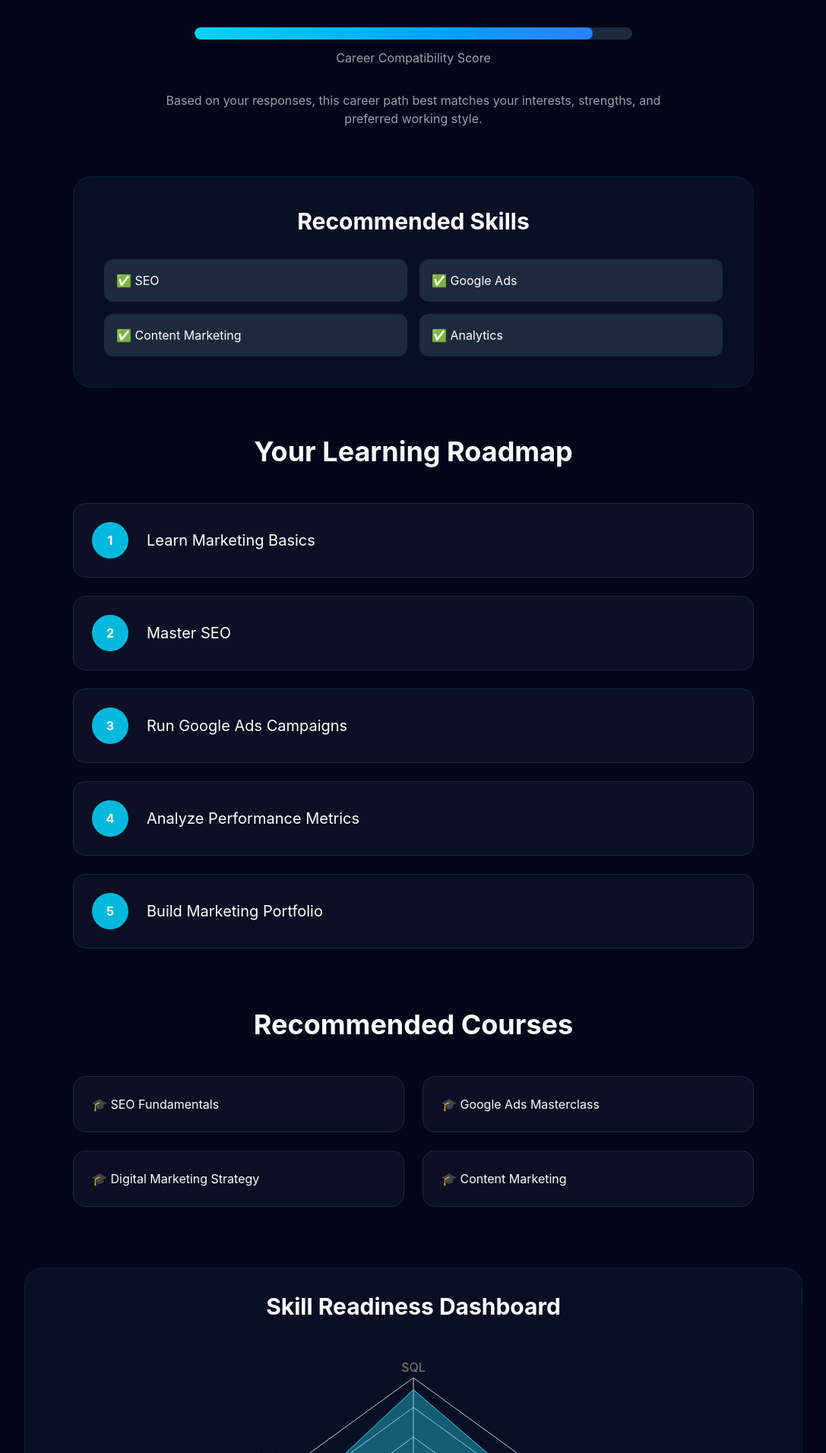
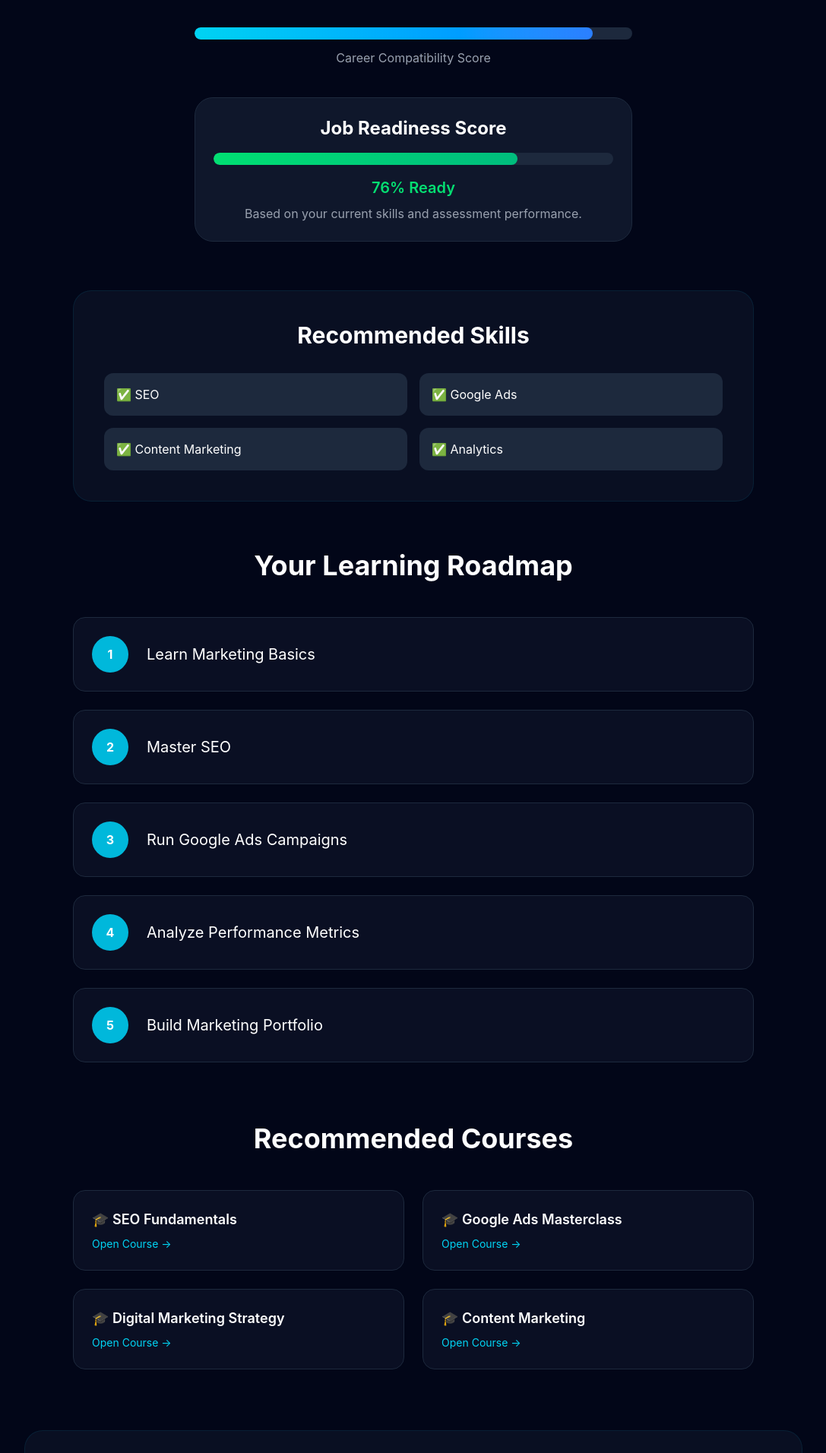
Before and after one commit to mohammadrafi312/skillsync-ai, a React (Vite) app: page /results in a window 1280 px wide. Shown: the part 288-2200 px from the top of the page at 76% size, without its empty margins (96-1183 px from the left). Built offline with nearby package versions, Linux system fonts and the light colour scheme.

Commit message:
Added job readiness score and learning resources

```diff
--- a/src/pages/Assessment.jsx
+++ b/src/pages/Assessment.jsx
@@ -15,7 +15,12 @@ export default function Assessment() {
     },
     {
       question: "What type of work do you prefer?",
-      options: ["Building Apps", "Creative Design", "Analyzing Data", "Selling Products"],
+      options: [
+        "Building Apps",
+        "Creative Design",
+        "Analyzing Data",
+        "Selling Products",
+      ],
     },
     {
       question: "Which tool would you like to master?",
@@ -24,6 +29,46 @@ export default function Assessment() {
     {
       question: "What excites you most?",
       options: ["Software", "Design", "Insights", "Growth"],
+    },
+    {
+      question: "How do you prefer to solve problems?",
+      options: ["Programming", "Creativity", "Data", "Communication"],
+    },
+    {
+      question: "Which environment do you enjoy?",
+      options: [
+        "Tech Teams",
+        "Creative Studios",
+        "Research Teams",
+        "Business Teams",
+      ],
+    },
+    {
+      question: "What motivates you most?",
+      options: [
+        "Building Products",
+        "Creating Designs",
+        "Finding Insights",
+        "Growing Brands",
+      ],
+    },
+    {
+      question: "Which skill sounds most interesting?",
+      options: [
+        "Web Development",
+        "UI Design",
+        "Machine Learning",
+        "Digital Marketing",
+      ],
+    },
+    {
+      question: "Where do you see yourself in 5 years?",
+      options: [
+        "Software Engineer",
+        "UI/UX Designer",
+        "Data Scientist",
+        "Marketing Manager",
+      ],
     },
   ];
 
@@ -39,42 +84,73 @@ export default function Assessment() {
   const handleAnswer = (option) => {
     const updated = { ...scores };
 
+    // Software
     if (
-      option === "Coding" ||
-      option === "Programming" ||
-      option === "Building Apps" ||
-      option === "VS Code" ||
-      option === "Software"
+      [
+        "Coding",
+        "Programming",
+        "Building Apps",
+        "VS Code",
+        "Software",
+        "Tech Teams",
+        "Building Products",
+        "Web Development",
+        "Software Engineer",
+      ].includes(option)
     ) {
       updated.software += 1;
     }
 
+    // Data
     if (
-      option === "Data Analysis" ||
-      option === "Statistics" ||
-      option === "Analyzing Data" ||
-      option === "Power BI" ||
-      option === "Insights"
+      [
+        "Data Analysis",
+        "Statistics",
+        "Analyzing Data",
+        "Power BI",
+        "Insights",
+        "Data",
+        "Research Teams",
+        "Finding Insights",
+        "Machine Learning",
+        "Data Scientist",
+      ].includes(option)
     ) {
       updated.data += 1;
     }
 
+    // Design
     if (
-      option === "Designing" ||
-      option === "UI/UX" ||
-      option === "Creative Design" ||
-      option === "Figma" ||
-      option === "Design"
+      [
+        "Designing",
+        "UI/UX",
+        "Creative Design",
+        "Figma",
+        "Design",
+        "Creativity",
+        "Creative Studios",
+        "Creating Designs",
+        "UI Design",
+        "UI/UX Designer",
+      ].includes(option)
     ) {
       updated.design += 1;
     }
 
+    // Marketing
     if (
-      option === "Marketing" ||
-      option === "Business" ||
-      option === "Selling Products" ||
-      option === "Google Ads" ||
-      option === "Growth"
+      [
+        "Marketing",
+        "Business",
+        "Selling Products",
+        "Google Ads",
+        "Growth",
+        "Communication",
+        "Business Teams",
+        "Growing Brands",
+        "Digital Marketing",
+        "Marketing Manager",
+      ].includes(option)
     ) {
       updated.marketing += 1;
     }
@@ -95,7 +171,6 @@ export default function Assessment() {
 
   return (
     <div className="min-h-screen bg-slate-950 text-white flex flex-col justify-center items-center px-6">
-
       <h1 className="text-5xl font-bold mb-6">
         Career Assessment
       </h1>
@@ -105,7 +180,6 @@ export default function Assessment() {
       </p>
 
       <div className="w-full max-w-2xl">
-
         <div className="bg-slate-800 h-3 rounded-full mb-8">
           <div
             className="bg-cyan-400 h-3 rounded-full transition-all duration-500"
@@ -120,21 +194,17 @@ export default function Assessment() {
         </h2>
 
         <div className="grid gap-4">
-
           {questions[current].options.map((option) => (
             <button
               key={option}
               onClick={() => handleAnswer(option)}
-              className="p-5 bg-slate-900 rounded-2xl border border-slate-700 hover:border-cyan-400 hover:scale-105 transition"
+              className="p-5 bg-slate-900 rounded-2xl border border-slate-700 hover:border-cyan-400 hover:scale-105 transition-all duration-300"
             >
               {option}
             </button>
           ))}
-
         </div>
-
       </div>
-
     </div>
   );
 }
--- a/src/pages/Results.jsx
+++ b/src/pages/Results.jsx
@@ -11,17 +11,29 @@ export default function Results() {
       design: 0,
       marketing: 0,
     };
-
 let career = "Data Analyst";
 let match = "94%";
+let readiness = "78%";
 
   let skills = ["SQL", "Power BI", "Python", "Excel"];
 
   let courses = [
-    "SQL for Beginners",
-    "Power BI Dashboard Masterclass",
-    "Python for Data Analysis",
-    "Advanced Excel",
+  {
+    title: "SQL for Beginners",
+    link: "https://www.hackerrank.com/domains/sql",
+  },
+  {
+    title: "Power BI Dashboard Masterclass",
+    link: "https://learn.microsoft.com/en-us/training/powerplatform/power-bi/",
+  },
+  {
+    title: "Python for Data Analysis",
+    link: "https://www.freecodecamp.org/learn/",
+  },
+  {
+    title: "Advanced Excel",
+    link: "https://www.coursera.org/learn/excel-skills-for-business",
+  },
 ];
 
   let roadmap = [
@@ -39,14 +51,27 @@ export default function Results() {
   if (maxCareer === "software") {
     career = "Software Engineer";
 match = "96%";
+readiness = "85%";
 
     skills = ["HTML & CSS", "JavaScript", "React", "Node.js"];
 
    courses = [
-      "HTML & CSS Bootcamp",
-      "JavaScript Complete Guide",
-      "React Development",
-      "Node.js Fundamentals",
+  {
+    title: "HTML & CSS Bootcamp",
+    link: "https://www.freecodecamp.org/learn",
+  },
+  {
+    title: "JavaScript Complete Guide",
+    link: "https://javascript.info",
+  },
+  {
+    title: "React Development",
+    link: "https://react.dev/learn",
+  },
+  {
+    title: "Node.js Fundamentals",
+    link: "https://nodejs.dev/en/learn",
+  },
 ];
 
     roadmap = [
@@ -61,6 +86,7 @@ export default function Results() {
   if (maxCareer === "design") {
     career = "UI/UX Designer";
 match = "92%";
+readiness = "80%";
 
     skills = [
       "Figma",
@@ -70,10 +96,22 @@ export default function Results() {
     ];
 
    courses = [
-      "Figma Masterclass",
-      "UI Design Essentials",
-      "UX Research Fundamentals",
-      "Prototyping Workshop",
+  {
+    title: "Figma Masterclass",
+    link: "https://help.figma.com",
+  },
+  {
+    title: "UI Design Essentials",
+    link: "https://www.coursera.org",
+  },
+  {
+    title: "UX Research Fundamentals",
+    link: "https://www.interaction-design.org",
+  },
+  {
+    title: "Prototyping Workshop",
+    link: "https://www.figma.com/resources",
+  },
 ];
 
     roadmap = [
@@ -88,6 +126,7 @@ export default function Results() {
 if (maxCareer === "marketing") {
   career = "Digital Marketer";
   match = "91%";
+  readiness = "76%";
 
     skills = [
       "SEO",
@@ -97,10 +136,22 @@ export default function Results() {
     ];
 
     courses = [
-      "SEO Fundamentals",
-      "Google Ads Masterclass",
-      "Digital Marketing Strategy",
-      "Content Marketing",
+  {
+    title: "SEO Fundamentals",
+    link: "https://learningseo.io",
+  },
+  {
+    title: "Google Ads Masterclass",
+    link: "https://skillshop.withgoogle.com",
+  },
+  {
+    title: "Digital Marketing Strategy",
+    link: "https://www.coursera.org",
+  },
+  {
+    title: "Content Marketing",
+    link: "https://blog.hubspot.com/marketing",
+  },
 ];
 
     roadmap = [
@@ -183,10 +234,36 @@ export default function Results() {
           </p>
         </div>
 
-        <p className="mt-8 text-gray-400 max-w-2xl mx-auto">
-          Based on your responses, this career path best matches your
-          interests, strengths, and preferred working style.
+        <div className="max-w-xl mx-auto mt-10">
+
+  <div className="bg-slate-900 rounded-3xl p-6 border border-slate-800">
+
+    <h3 className="text-2xl font-bold mb-4">
+      Job Readiness Score
+    </h3>
+
+    <div className="bg-slate-800 rounded-full h-4 overflow-hidden">
+
+      <motion.div
+        initial={{ width: 0 }}
+        animate={{ width: readiness }}
+        transition={{ duration: 1.5 }}
+        className="bg-gradient-to-r from-green-400 to-emerald-500 h-4 rounded-full"
+      />
+
+    </div>
+
+    <p className="mt-4 text-xl text-green-400 font-semibold">
+      {readiness} Ready
     </p>
+
+    <p className="text-gray-400 mt-2">
+      Based on your current skills and assessment performance.
+    </p>
+
+  </div>
+
+</div>
 
       </div>
 
@@ -254,12 +331,21 @@ export default function Results() {
         <div className="grid md:grid-cols-2 gap-6">
 
 {courses.map((course) => (
-            <div
-              key={course}
-              className="bg-slate-900/60 border border-slate-800 rounded-2xl p-6 hover:border-cyan-400 transition"
+  <a
+    key={course.title}
+    href={course.link}
+    target="_blank"
+    rel="noreferrer"
+    className="bg-slate-900/60 border border-slate-800 rounded-2xl p-6 hover:border-cyan-400 transition block"
   >
-              🎓 {course}
-            </div>
+    <h3 className="font-semibold text-lg">
+      🎓 {course.title}
+    </h3>
+
+    <p className="text-cyan-400 mt-2 text-sm">
+      Open Course →
+    </p>
+  </a>
 ))}
 
         </div>
```
Lines whose indentation alone changed are shown as unchanged.
